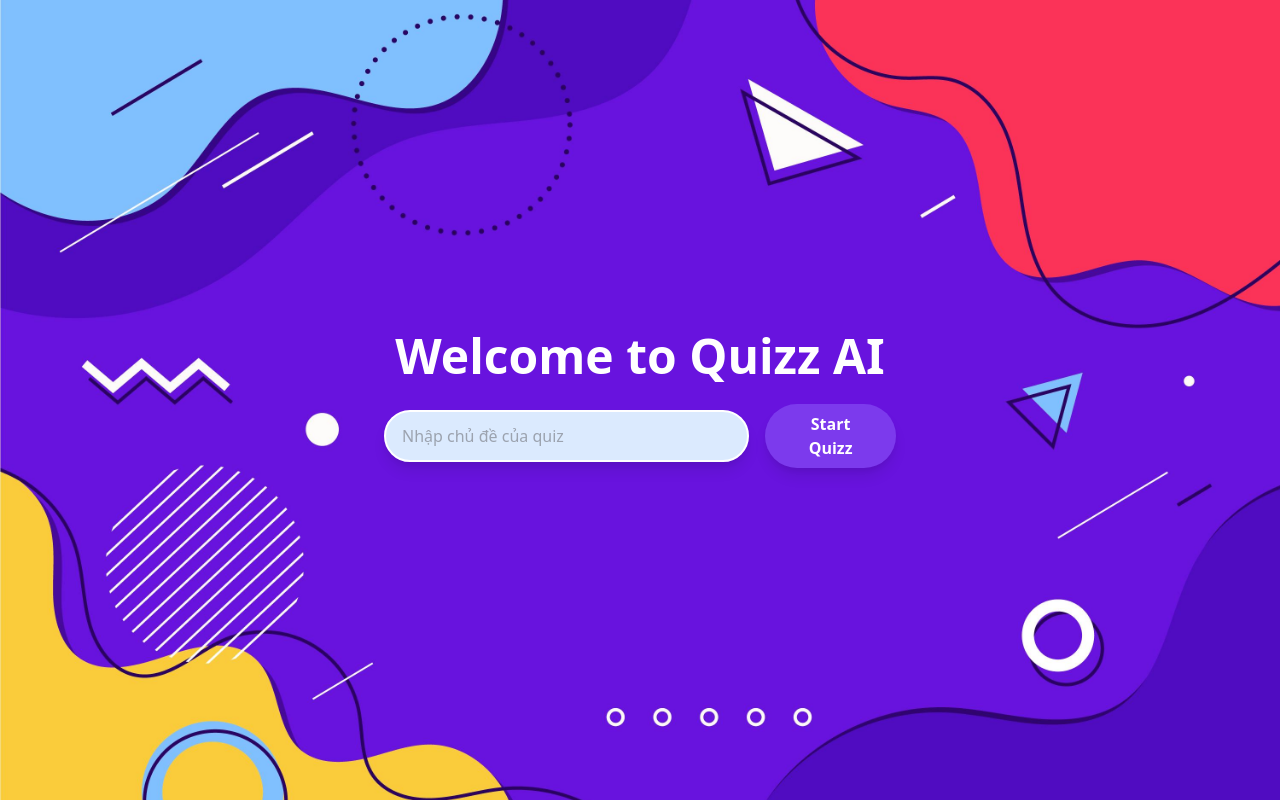
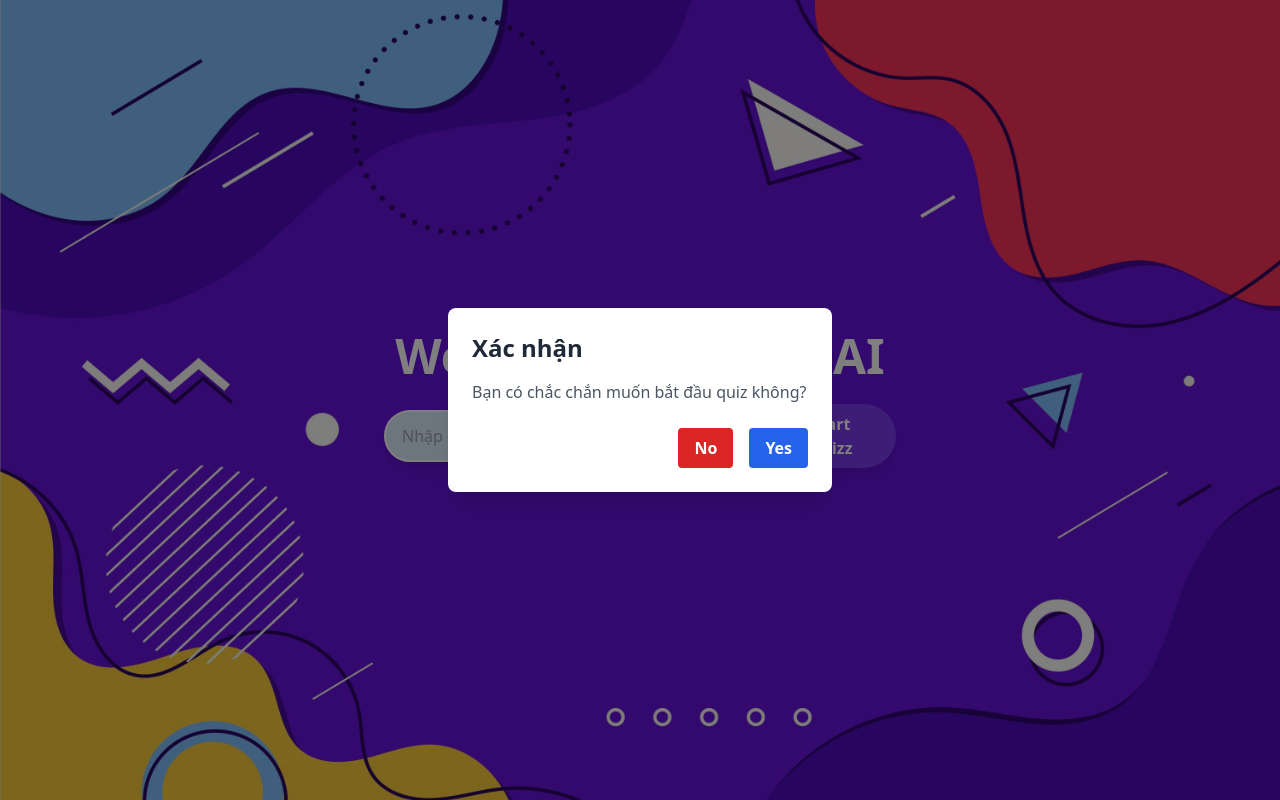
Before and after one commit to QuizzAI/QuizzByAI, a plain HTML site: page pagequiz/page.html in a window 1280 px wide. Both pictures are taken after a click on the button "Start Quizz". Drawn offline with nearby package versions, Linux system fonts and the light colour scheme.

Commit message:
Quiz Start Confirmation

```diff
--- a/pagequiz/page.html
+++ b/pagequiz/page.html
@@ -18,6 +18,7 @@
       <h1 class="text-4xl sm:text-5xl font-bold text-white mb-6 drop-shadow-md">
         Welcome to Quizz AI
       </h1>
+
       <div class="flex flex-col sm:flex-row items-center w-full max-w-lg">
         <input
           type="text"
@@ -33,5 +34,56 @@
       </div>
     </div>
 
+    <!-- Popup xác nhận -->
+    <div
+      id="confirmPopup"
+      class="fixed inset-0 flex items-center justify-center bg-black bg-opacity-50 hidden"
+    >
+      <div class="bg-white p-6 rounded-lg shadow-xl max-w-sm w-full">
+        <h2 class="text-2xl font-bold text-gray-800 mb-4">Xác nhận</h2>
+        <p class="text-gray-600 mb-6">Bạn có chắc chắn muốn bắt đầu quiz không?</p>
+        <div class="flex justify-end space-x-4">
+          <button
+            id="noBtn"
+            class="bg-red-600 text-white font-bold py-2 px-4 rounded hover:bg-gray-400 transition-all duration-200"
+          >
+            No
+          </button>
+          <button
+            id="yesBtn"
+            class="bg-blue-600 text-white font-bold py-2 px-4 rounded hover:bg-purple-700 transition-all duration-200"
+          >
+            Yes
+          </button>
+        </div>
+      </div>
+    </div>
+
+    <!-- JavaScript -->
+    <script>
+      document.addEventListener("DOMContentLoaded", function () {
+        const startQuizBtn = document.getElementById("startQuizBtn");
+        const confirmPopup = document.getElementById("confirmPopup");
+        const noBtn = document.getElementById("noBtn");
+        const yesBtn = document.getElementById("yesBtn");
+        const loading = document.getElementById("loading");
+
+        // Khi nhấn Start Quizz, hiển thị popup
+        startQuizBtn.addEventListener("click", function () {
+          confirmPopup.classList.remove("hidden");
+        });
+
+        // Khi nhấn No, ẩn popup
+        noBtn.addEventListener("click", function () {
+          confirmPopup.classList.add("hidden");
+        });
+
+        // Khi nhấn Yes, hiển thị loading và chuyển trang
+        yesBtn.addEventListener("click", function () {
+          confirmPopup.classList.add("hidden"); // Ẩn popup
+          loading.classList.remove("hidden"); // Hiển thị loading
+        });
+      });
+    </script>
   </body>
 </html>
```
